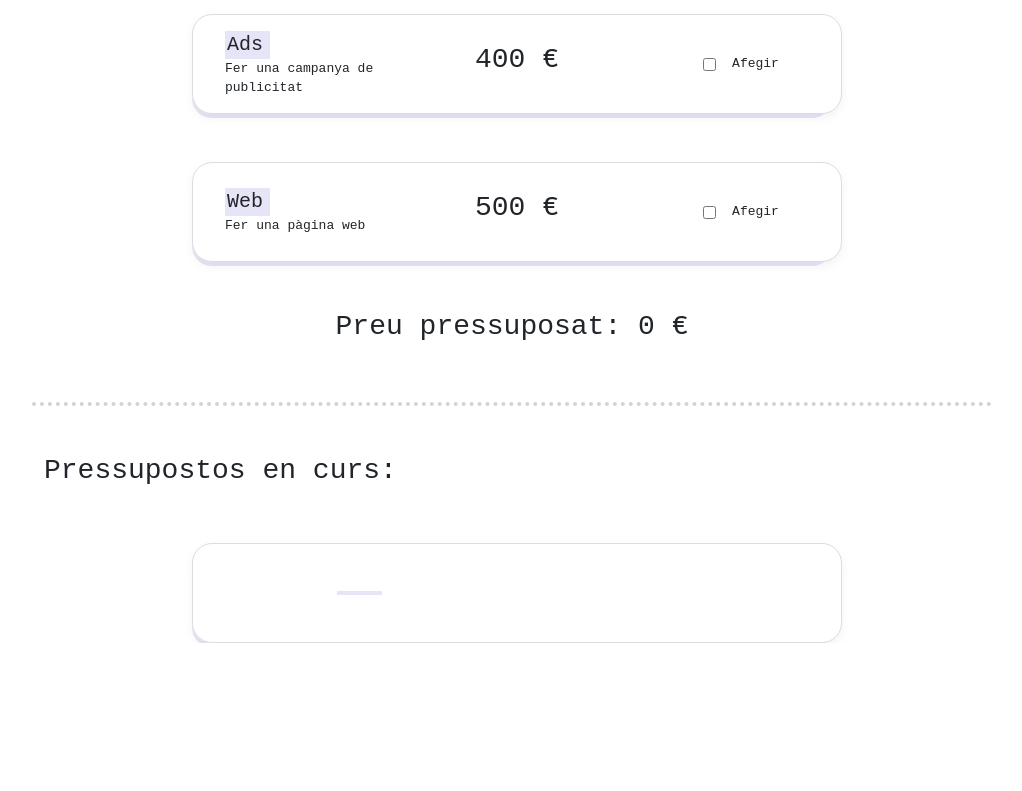
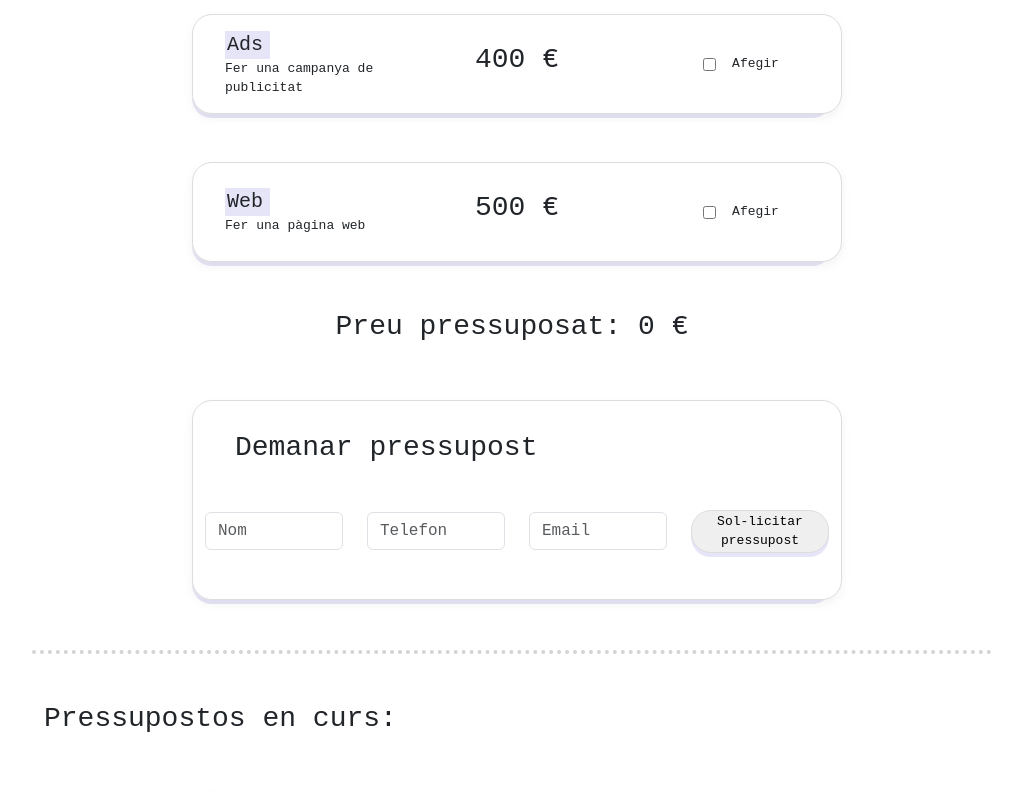
Before and after one commit to Luovtyrell/React-budgets, a React (Vite) app: page / in a window 1280 px wide. Shown: the part 392-1183 px from the top of the page, without its empty margins (128-1150 px from the left). Before the commit the page ends 1035 px from the top, so only its background shows below. Built offline with nearby package versions, Linux system fonts and the light colour scheme.

Commit message:
crear formulario y maquetarlo, falta funcionalidad

```diff
--- /dev/null
+++ b/src/components/Form/Form.jsx
@@ -0,0 +1,49 @@
+import "./form.css";
+
+function Form() {
+  return (
+    <>
+      <div className="container mt-5 d-flex justify-content-center align-items-center">
+        <div className="form-component">
+          <div className="form-body-component">
+            <div className="row form-title-container">
+              <h3 className="form-title">Demanar pressupost</h3>
+            </div>
+
+            <div className="row form-custom-row">
+              <div className="col-3">
+                <input
+                  type="text"
+                  class="form-control"
+                  placeholder="Nom"
+                  aria-label="Nom"
+                />
+              </div>
+              <div className="col-3">
+                <input
+                  type="number"
+                  class="form-control"
+                  placeholder="Telefon"
+                  aria-label="Telefon"
+                />
+              </div>
+              <div className="col-3">
+                <input
+                  type="text"
+                  class="form-control"
+                  placeholder="Email"
+                  aria-label="Email"
+                />
+              </div>
+              <div className="col-3">
+                <button className="button-form">Sol-licitar pressupost</button>
+              </div>
+            </div>
+          </div>
+        </div>
+      </div>
+    </>
+  );
+}
+
+export default Form;
--- /dev/null
+++ b/src/components/Form/form.css
@@ -0,0 +1,36 @@
+.form-body-component {
+  background-color: rgb(255, 255, 255);
+  border-radius: 20px;
+  box-shadow: 0 4px 8px rgba(141, 141, 141, 0.1);
+  border: 1px solid #ddd;
+  font-size: small;
+  width: 650px;
+  height: 200px;
+  padding: 0 12px;
+}
+
+.form-component {
+  border-radius: 20px;
+  box-shadow: 0 4px 0px #e5e5f7;
+  width: 40rem;
+}
+
+.form-title-container {
+  position: relative;
+  top: 30px;
+  left: 30px;
+}
+
+.form-custom-row {
+  display: flex;
+  justify-content: center;
+  align-items: center;
+  height: 100%;
+  padding-bottom: 20px;
+}
+
+.button-form {
+  border: 1px solid #ddd;
+  border-radius: 20px;
+  box-shadow: 0 4px 0px #e5e5f7;
+}
--- a/src/pages/Home/BudgetHome.jsx
+++ b/src/pages/Home/BudgetHome.jsx
@@ -3,6 +3,7 @@ import TotalPrice from "../../components/TotalPrice/TotalPrice";
 import serviceList from "../../data/budgetData.json";
 import ServiceListProvider from "../../context/ServiceListProvider.jsx";
 import BudgetInProgress from "../../components/BudgetInProgress/BudgetInProgress.jsx";
+import Form from "../../components/Form/Form.jsx";
 import { Link } from "react-router-dom";
 
 const Home = () => {
@@ -27,6 +28,7 @@ const Home = () => {
       <div className="container">
         <ServiceListProvider value={serviceList}>
           <TotalPrice />
+          <Form/>
           <BudgetInProgress/>
         </ServiceListProvider>
       </div>
```
